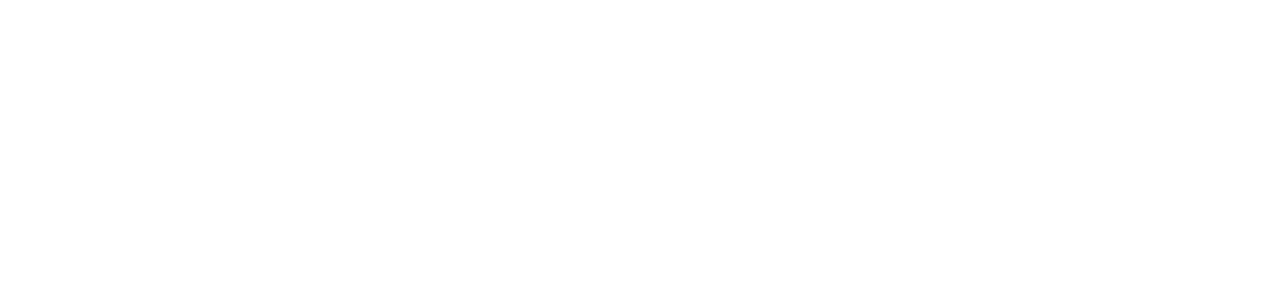
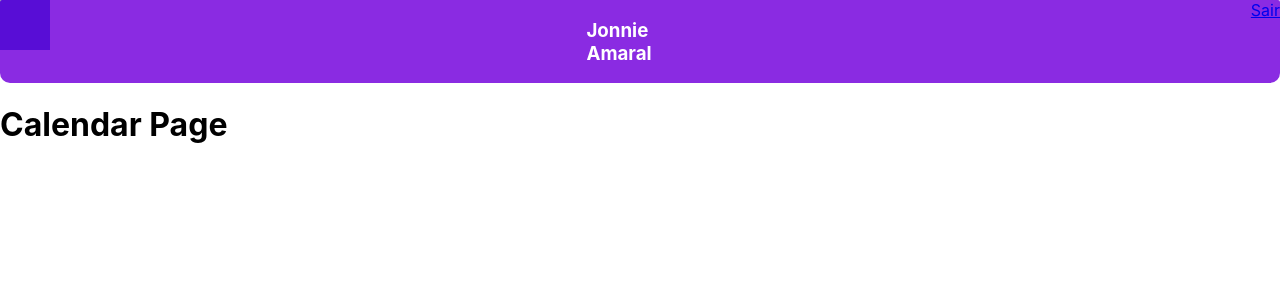
Before and after one commit to jasz157/TodoList_Study, a React (Create React App) app: page /calendar-app in a window 1280 px wide. Before the commit this address had no page. Shown: the top 300 px of the page. Built offline with nearby package versions, Linux system fonts and the light colour scheme; grey boxes are pictures that could not be loaded.

Commit message:
feat: created the calendar app route and page

```diff
--- a/public/index.html
+++ b/public/index.html
@@ -2,7 +2,7 @@
 <html lang="en">
   <head>
     <meta charset="utf-8" />
-    <link rel="icon" href="%PUBLIC_URL%/favicon.ico" />
+    <link rel="icon" href="https://icon-library.com/images/todo-icon/todo-icon-17.jpg" />
     <meta name="viewport" content="width=device-width, initial-scale=1" />
     <meta name="theme-color" content="#000000" />
     <meta
--- a/src/App.js
+++ b/src/App.js
@@ -1,15 +1,17 @@
 import './App.css';
 import TodoList from './pages/TodoList';
 import {BrowserRouter as Router, Routes , Route} from 'react-router-dom';
-import Signin from './pages/SignIn';
+import LoginHomePage from './pages/LoginHomePage/LoginHomePage';
+import Calendar from './pages/Calendar';
 
 function App() {
   return (
 
     <Router>
       <Routes>
-        <Route path='/' element={<Signin/>} ></Route>
-        <Route path='/to-do-list-app' element={<TodoList/>}></Route>
+        <Route path='/' element={<LoginHomePage/>}/>
+        <Route path='/to-do-list-app' element={<TodoList/>}/>
+        <Route path='/calendar-app' element={<Calendar/>}/>
       </Routes>
     </Router>
 
--- a/src/components/Form.jsx
+++ b/src/components/Form.jsx
@@ -18,7 +18,7 @@ export default function Form({ addTask }) {
 
     return (
         <>
-            <div style={{ display: 'flex', justifyContent: 'center', marginBottom: '10px' }}>
+            <div style={{ display: 'flex', justifyContent: 'center', marginBottom: '10px' , marginTop: '20px'}}>
                 <input style={{ width: '30vw', height: '5vh' }} type='text' maxLength='30' placeholder="Tarefa" onChange={textHandler} />
                 <button onClick={() => createTask(text)}>Adicionar</button>
             </div>
--- a/src/components/Header/Header.css
+++ b/src/components/Header/Header.css
@@ -11,5 +11,6 @@ div {
 .container  {
     display: flex;
     justify-content: space-between;
-    border-radius: 0;
+    border-top-left-radius: 2px;
+    border-top-right-radius: 2px;
 }
--- a/src/components/Header/Header.jsx
+++ b/src/components/Header/Header.jsx
@@ -25,8 +25,6 @@ export default function Header() {
         </nav>
       </header>
 
-      <h1>Suas Terefas:</h1>
-
 
 
     </>
--- /dev/null
+++ b/src/pages/Calendar.jsx
@@ -0,0 +1,14 @@
+import React from "react";
+import Header from "../components/Header/Header";
+
+export default function Calendar() {
+    return (
+        <>
+
+            <Header />
+
+            <h1>Calendar Page</h1>
+
+        </>
+    )
+}
--- /dev/null
+++ b/src/pages/LoginHomePage/LoginHomePage.css
@@ -0,0 +1,3 @@
+img:hover {
+    opacity: 70%;
+}
--- /dev/null
+++ b/src/pages/LoginHomePage/LoginHomePage.jsx
@@ -0,0 +1,26 @@
+import React from "react";
+import Header from "../../components/Header/Header.jsx";
+import './LoginHomePage.css'
+
+
+export default function LoginHomePage() {
+
+
+   return (
+      <>
+         <Header />
+         <input name="Email" placeholder="Email" />
+         <input name="Password" placeholder="Password" />
+         <button type="submit"> Login </button>
+
+         <a href="to-do-list-app">
+            <img alt="To-do-List" src="https://icon-library.com/images/todo-icon/todo-icon-17.jpg" width="50px" height="50px" />
+         </a>
+
+         <a href="calendar-app">
+            <img alt="Calendar" width="50px" height="50px" src="https://w7.pngwing.com/pngs/26/38/png-transparent-calendar-planner-illustration-calendar-date-computer-icons-google-calendar-iconfinder-icon-symbol-calendar-miscellaneous-text-calendar-thumbnail.png"/>
+         </a>
+      </>
+   )
+
+}
--- a/src/pages/SignIn.jsx
+++ /dev/null
@@ -1,20 +0,0 @@
-import React from "react";
-import Header from "../components/Header/Header.jsx";
-
-
-export default function Signin () {
-
-
-   return (
-     <>
-        <Header/>
-        <input name="Email" placeholder="Email"/>
-        <input name="Password" placeholder="Password"/>
-        <button type="submit"> Login </button>
-
-        <button><a href="/to-do-list-app">To do List</a></button>
-        <button>Calendario</button>
-     </>
-   )
-
-}
```
